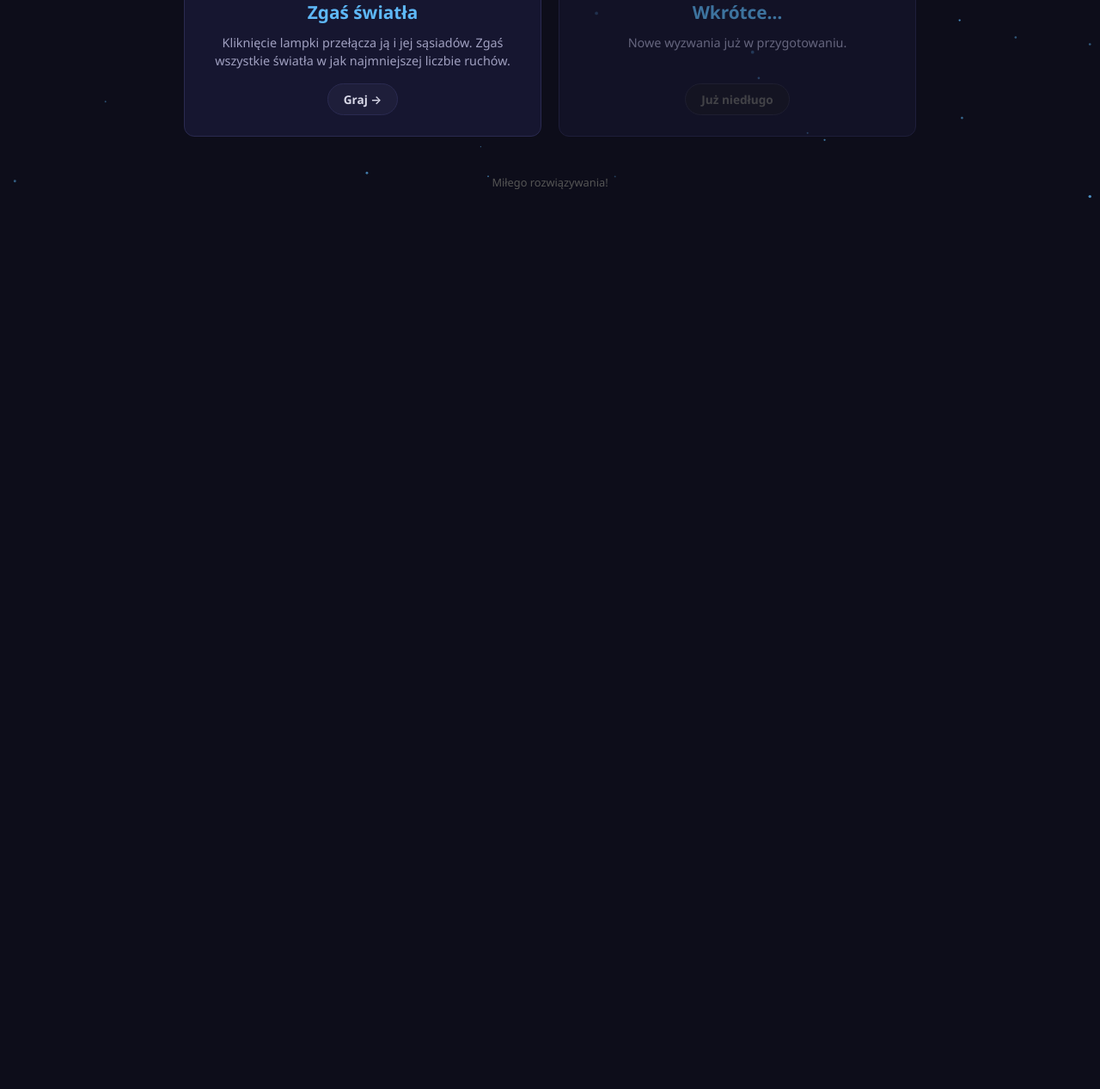
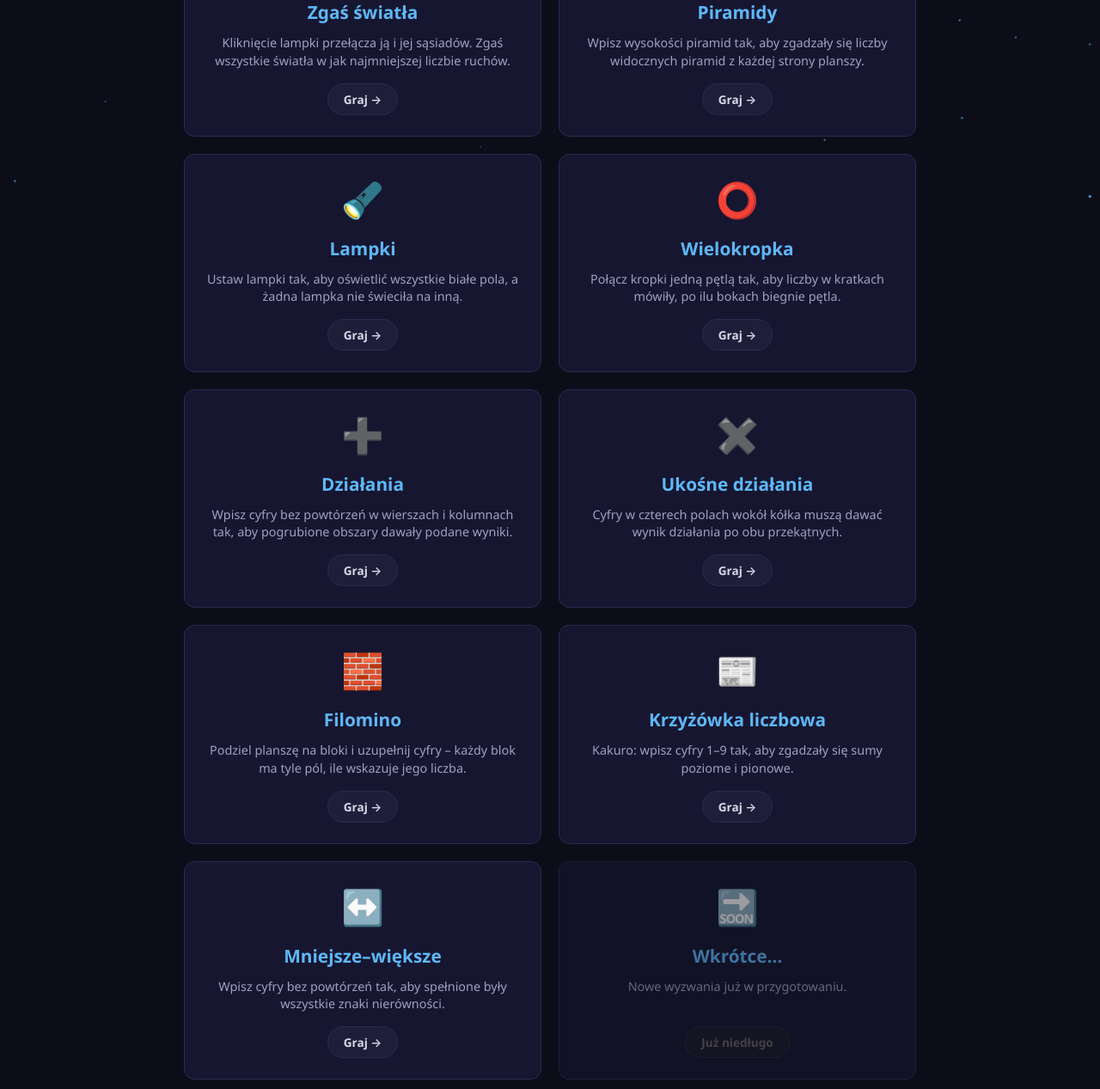
Before and after one commit to dxavvv/logic-puzzles, a plain HTML site: page index.html in a window 1280 px wide. Shown: the part 544-1811 px from the top of the page at 86% size. Before the commit the page ends 805 px from the top, so only its background shows below. Drawn offline with Linux system fonts and the light colour scheme.

Commit message:
feat: list new puzzles on the home page

```diff
--- a/index.html
+++ b/index.html
@@ -36,6 +36,62 @@
                 <span class="card-btn">Graj →</span>
             </a>
 
+            <a href="games/piramidy/index.html" class="game-card">
+                <div class="card-icon">🔺</div>
+                <h2>Piramidy</h2>
+                <p>Wpisz wysokości piramid tak, aby zgadzały się liczby widocznych piramid z każdej strony planszy.</p>
+                <span class="card-btn">Graj →</span>
+            </a>
+
+            <a href="games/lampki/index.html" class="game-card">
+                <div class="card-icon">🔦</div>
+                <h2>Lampki</h2>
+                <p>Ustaw lampki tak, aby oświetlić wszystkie białe pola, a żadna lampka nie świeciła na inną.</p>
+                <span class="card-btn">Graj →</span>
+            </a>
+
+            <a href="games/wielokropka/index.html" class="game-card">
+                <div class="card-icon">⭕</div>
+                <h2>Wielokropka</h2>
+                <p>Połącz kropki jedną pętlą tak, aby liczby w kratkach mówiły, po ilu bokach biegnie pętla.</p>
+                <span class="card-btn">Graj →</span>
+            </a>
+
+            <a href="games/dzialania/index.html" class="game-card">
+                <div class="card-icon">➕</div>
+                <h2>Działania</h2>
+                <p>Wpisz cyfry bez powtórzeń w wierszach i kolumnach tak, aby pogrubione obszary dawały podane wyniki.</p>
+                <span class="card-btn">Graj →</span>
+            </a>
+
+            <a href="games/ukosnedzialania/index.html" class="game-card">
+                <div class="card-icon">✖️</div>
+                <h2>Ukośne działania</h2>
+                <p>Cyfry w czterech polach wokół kółka muszą dawać wynik działania po obu przekątnych.</p>
+                <span class="card-btn">Graj →</span>
+            </a>
+
+            <a href="games/filomino/index.html" class="game-card">
+                <div class="card-icon">🧱</div>
+                <h2>Filomino</h2>
+                <p>Podziel planszę na bloki i uzupełnij cyfry – każdy blok ma tyle pól, ile wskazuje jego liczba.</p>
+                <span class="card-btn">Graj →</span>
+            </a>
+
+            <a href="games/krzyzowkaliczbowa/index.html" class="game-card">
+                <div class="card-icon">📰</div>
+                <h2>Krzyżówka liczbowa</h2>
+                <p>Kakuro: wpisz cyfry 1–9 tak, aby zgadzały się sumy poziome i pionowe.</p>
+                <span class="card-btn">Graj →</span>
+            </a>
+
+            <a href="games/mniejszewieksze/index.html" class="game-card">
+                <div class="card-icon">↔️</div>
+                <h2>Mniejsze–większe</h2>
+                <p>Wpisz cyfry bez powtórzeń tak, aby spełnione były wszystkie znaki nierówności.</p>
+                <span class="card-btn">Graj →</span>
+            </a>
+
             <!-- Miejsce na kolejne łamigłówki -->
             <div class="game-card coming-soon">
                 <div class="card-icon">🔜</div>
```
